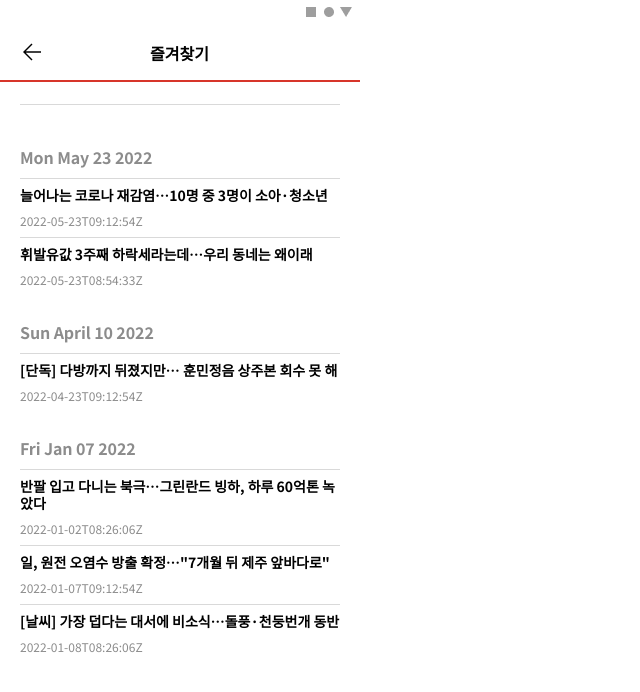
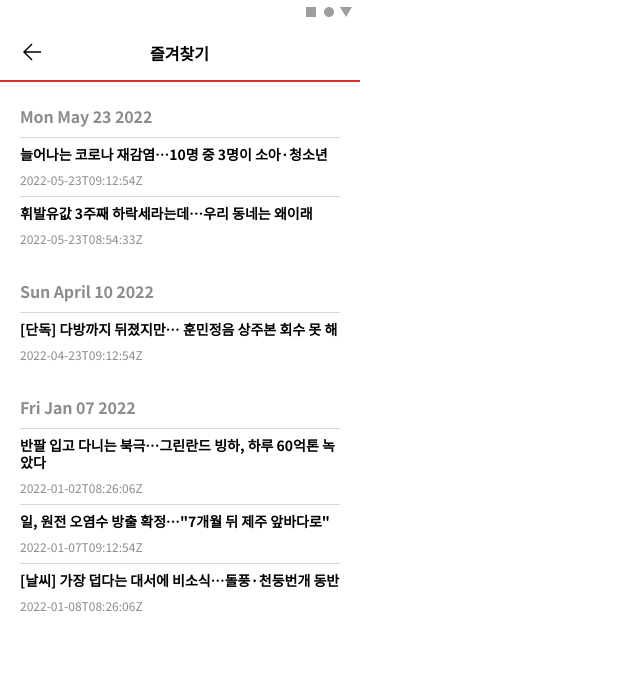
Before and after one commit to dygreen/nocap-news, a React (Create React App) app: page /m/my-news in a window 1280 px wide. Shown: the top 692 px of the page, without its empty margins (0-640 px from the left). Built offline with nearby package versions, Linux system fonts and the light colour scheme.

Commit message:
files add

```diff
--- a/src/components/TopBarDetail.js
+++ b/src/components/TopBarDetail.js
@@ -44,12 +44,15 @@ const BookMarkIcon = styled.img`
 const TopBarDetail = () => {
 
   let navigate = useNavigate();
+  let dispatch = useDispatch();
+
   let news = useSelector(state => state.news.data);
   let { id } = useParams();
   let clickedNews = news.find(data => data.source.id == id);
+
   let [icon, setIcon] = useState(false); // 즐겨찾기 아이콘
-  let dispatch = useDispatch();
 
+  // 날짜 데이터 전달
   let today = new Date();
   let todayFull = {
     weekday : today.toLocaleString('en-us', { weekday: "short" }),
@@ -57,6 +60,7 @@ const TopBarDetail = () => {
     date : ("0" + today.getDate()).slice(-2),
     year : today.getFullYear()
   };
+
 
   return (
     <>
@@ -81,8 +85,8 @@ const TopBarDetail = () => {
               ]
             }
           ));
-        }
-        }/>
+        }}
+        />
 
       </TopFixedItem>
 
--- a/src/pages/MyNews.js
+++ b/src/pages/MyNews.js
@@ -46,7 +46,7 @@ const MyNews = () => {
         {
           bookmark.map((a,i) =>
             <>
-              <AddDate>{bookmark[i].date}</AddDate>
+              <AddDate key={i}>{bookmark[i].date}</AddDate>
               {
                 bookmark[i].list.map((a,num) => <MyNewsList num={num} i={i} key={num}/>)
               }
--- a/src/store.js
+++ b/src/store.js
@@ -4,7 +4,7 @@
 - 즐겨찾기
 */
 
-import { configureStore, createSlice } from '@reduxjs/toolkit';
+import { configureStore, createSlice, current } from '@reduxjs/toolkit';
 
 // news: 뉴스 데이터 (ajax요청)
 let news = createSlice({
@@ -68,12 +68,6 @@ let bookmark = createSlice({
   name : 'bookmark',
   initialState : [
     {
-      date : '',
-      list : [
-        { title : '', published : '' },
-      ],
-    },
-    {
       date : 'Mon May 23 2022',
       list : [
         { title : '늘어나는 코로나 재감염…10명 중 3명이 소아·청소년', published : '2022-05-23T09:12:54Z' },
@@ -97,20 +91,15 @@ let bookmark = createSlice({
   ],
   reducers : {
     bookmarking(state, action){
-      /* let copy = [...state];
-      copy.date == action.payload.date
-      ? copy[0].list.unshift(action.payload.list)
-      : copy.unshift(action.payload) */
-
       let found = state.findIndex(a => a.date === action.payload.date);
-      let copy = [...state];
 
       if( found >= 0 ){
-        copy[0].list.unshift(action.payload.list)
-        return copy
+        console.log(state);
+        console.log(current(state));
+        state[0].list.unshift(action.payload.list[0]);
       } else {
-        copy.unshift(action.payload)
-        return copy
+        state.unshift(action.payload);
+        return state
       }
 
     },
```
